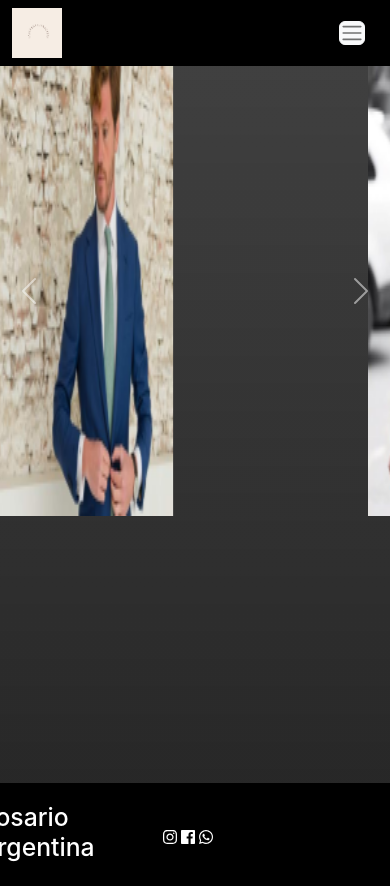
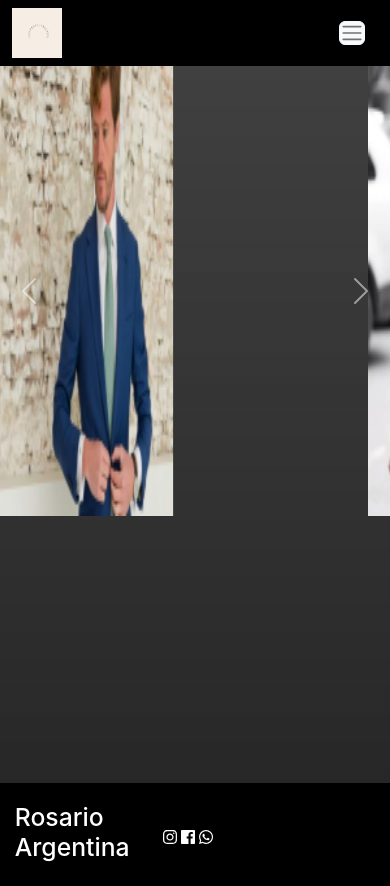
Before and after one commit to AdrianoGino/PreEntrega3Franceschetti, a website: page Catalogo.html in a window 390 px wide. Drawn offline with nearby package versions, Linux system fonts and the light colour scheme; files that its build step writes are made by us from their sources.

Commit message:
Cambio cancelado

```diff
--- a/sass/component/_mediaquery.scss
+++ b/sass/component/_mediaquery.scss
@@ -114,11 +114,11 @@
                                 height: 85vh;
                             }
 
-                         .rosariocat {
-                            display: inline-block;
-                                position: relative;
-                                left:-190px;
-                         }
+                            .rosariocat {
+                                display: inline-block;
+                                    position: relative;
+                                    left:-155px;
+                             }
 
                        .rosariosucu {
                         display: inline-block;
```
